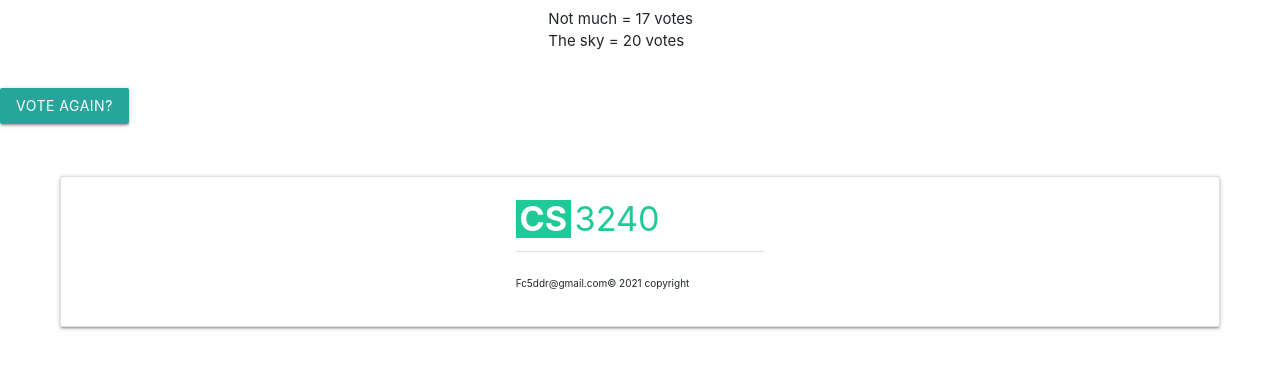
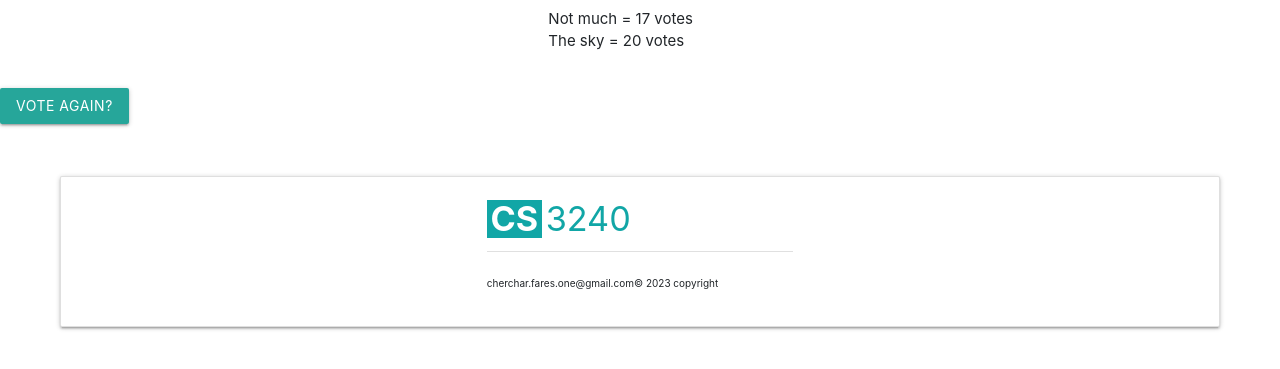
Before and after one commit to Fares1937/Django, a Django app: page /1/results/ in a window 1280 px wide. Shown: the part 188-557 px from the top of the page. Run offline with Django 3.2, Linux system fonts and the light colour scheme; data comes from the database, SQL or seed files in the repository; some libraries are stand-ins or nearby versions.

```diff
--- a/polls/templates/polls/index.html
+++ b/polls/templates/polls/index.html
@@ -65,7 +65,7 @@
                 <div class="footer-text pull-left">
                     <div class="d-flex">
                         <h4 class="font-weight-bold mr-1 px-1" style="color:#fff; background-color:#11a6a6"> CS </h4>
-                        <h4 style="color: #11a6a6">30</h4>
+                        <h4 style="color: #11a6a6">3240</h4>
                     </div>
 
         <div class="divider mb-4"> </div>
@@ -77,7 +77,7 @@
                 <div class="pull-right mr-4 d-flex policy">
                     <div>cherchar.fares.one@gmail.com</div>
                 <div class="pull-right mr-4 d-flex policy">
-                    <div>© 2023 copyright</div>
+                    <div> © 2023 copyright</div>
                 </div>
             </div>
         </div>
--- a/polls/templates/polls/results.html
+++ b/polls/templates/polls/results.html
@@ -27,7 +27,7 @@
     </ul>
     <form class="form-inline my-2 my-lg-0">
       <input class="form-control mr-sm-2" type="search" placeholder="Search">
-      <button class="btn btn-outline-info my-2 my-sm-0" type="submit">Search</button>
+      <button class=" btn btn-info my-2 my-sm-0" type="submit">Search</button>
     </form>
   </div>
 </nav>
@@ -64,8 +64,8 @@
         <div class="row mb-3 ">
                 <div class="footer-text pull-left">
                     <div class="d-flex">
-                        <h4 class="font-weight-bold mr-1 px-1" style="color:#fff; background-color:#20c997"> CS </h4>
-                        <h4 style="color: #20c997">3240</h4>
+                        <h4 class="font-weight-bold mr-1 px-1" style="color:#fff; background-color:#11a6a6"> CS </h4>
+                        <h4 style="color: #11a6a6">3240</h4>
                     </div>
 
         <div class="divider mb-4"> </div>
@@ -75,9 +75,9 @@
                 </div>
             </div>
                 <div class="pull-right mr-4 d-flex policy">
-                    <div>Fc5ddr@gmail.com</div>
+                    <div>cherchar.fares.one@gmail.com</div>
                 <div class="pull-right mr-4 d-flex policy">
-                    <div>© 2021 copyright</div>
+                    <div>© 2023 copyright</div>
                 </div>
             </div>
         </div>
```
Also changed, not shown: polls/templates/polls/deepthoughts.html (+4 -4 lines), polls/templates/polls/detail.html (+4 -4 lines), polls/templates/polls/list.html (+4 -4 lines), 2 other files.
